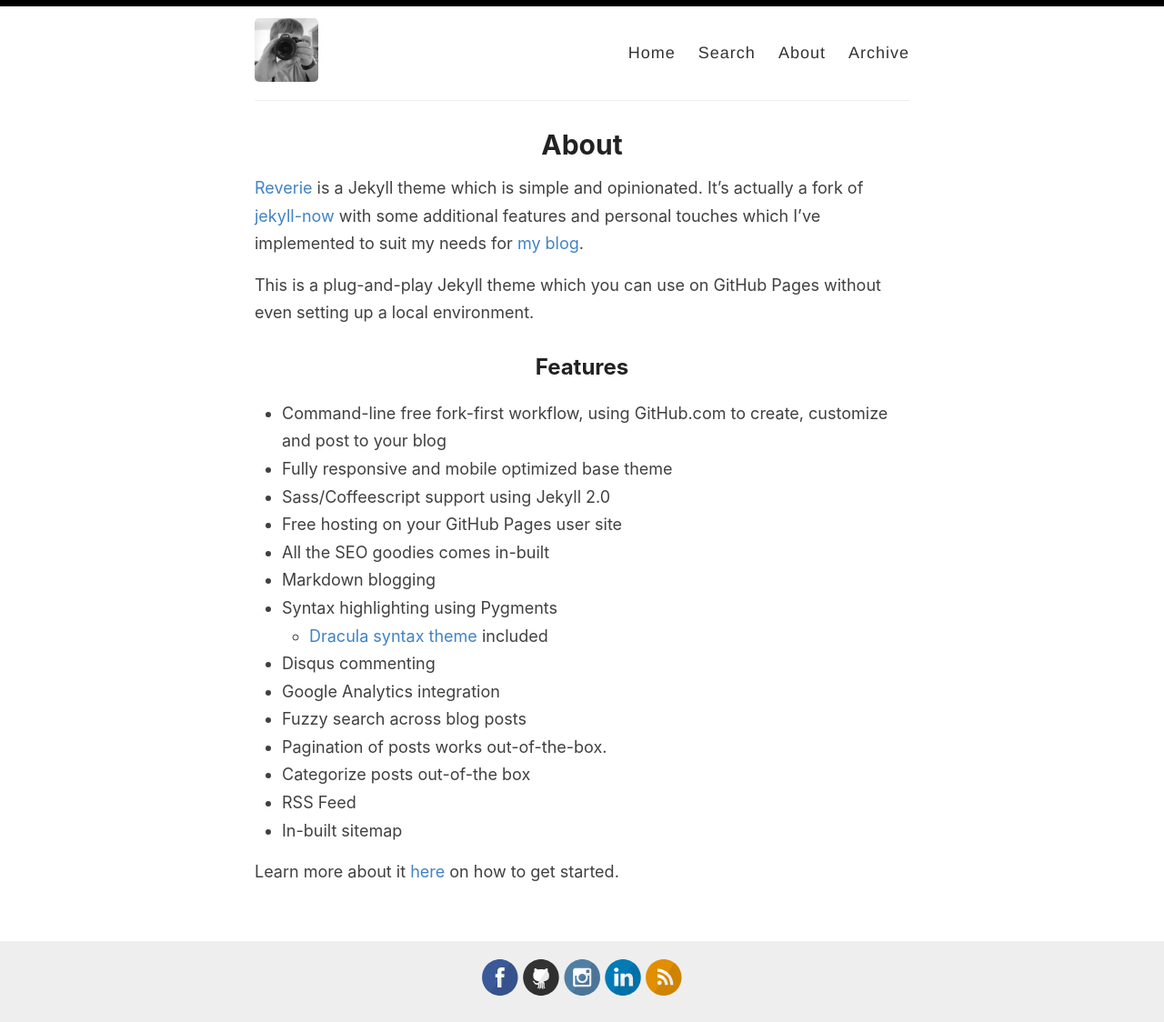
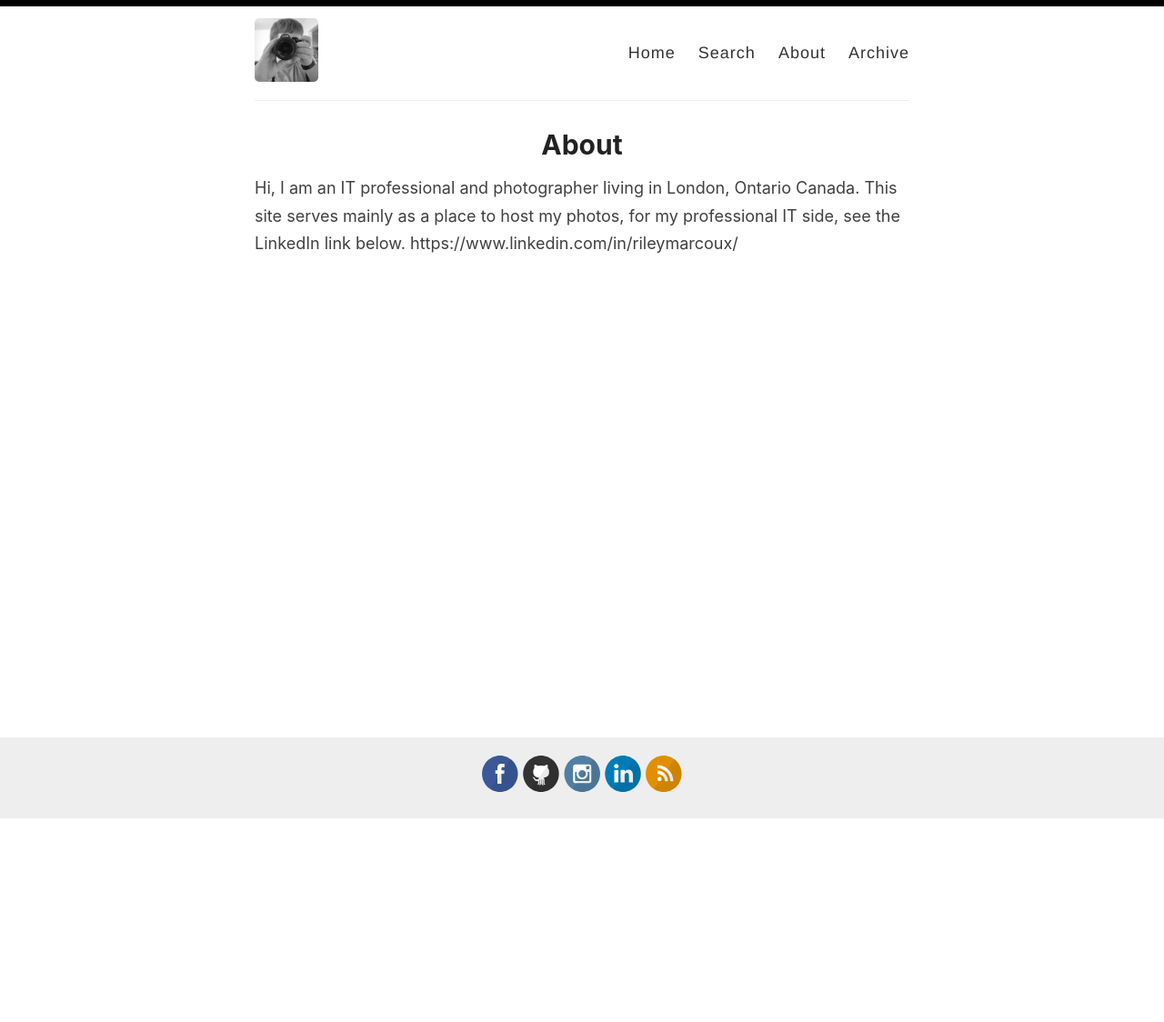
Before and after one commit to trickyhi/Blog, a Jekyll site: the page built from _pages/about.md, in a window 1280 px wide. Shown: the whole page at 91% size. Built offline with Jekyll 4.4.1, drawn with Linux system fonts in a browser that asks for light colours; after the commit the page ends 901 px from its top, so only the background shows below that.

Commit message:
remove tag line from header

```diff
--- a/_layouts/default.html
+++ b/_layouts/default.html
@@ -24,7 +24,6 @@
 
             <div class="site-info">
               <h1 class="site-name"><a href="{{ site.baseurl }}/">{{ site.name }}</a></h1>
-              <p class="site-description">{{ site.description }}</p>
             </div>
 
             <nav>
--- a/_pages/about.md
+++ b/_pages/about.md
@@ -4,26 +4,6 @@ title: About
 permalink: /about/
 ---
 
-[Reverie](https://github.com/amitmerchant1990/reverie) is a Jekyll theme which is simple and opinionated. It's actually a fork of [jekyll-now](https://github.com/barryclark/jekyll-now) with some additional features and personal touches which I've implemented to suit my needs for [my blog](https://www.amitmerchant.com).
-
-This is a plug-and-play Jekyll theme which you can use on GitHub Pages without even setting up a local environment.
-
-## Features
-
-- Command-line free fork-first workflow, using GitHub.com to create, customize and post to your blog
-- Fully responsive and mobile optimized base theme
-- Sass/Coffeescript support using Jekyll 2.0
-- Free hosting on your GitHub Pages user site
-- All the SEO goodies comes in-built
-- Markdown blogging
-- Syntax highlighting using Pygments
-    - [Dracula syntax theme](https://draculatheme.com/) included
-- Disqus commenting
-- Google Analytics integration
-- Fuzzy search across blog posts
-- Pagination of posts works out-of-the-box.
-- Categorize posts out-of-the box
-- RSS Feed
-- In-built sitemap
-
-Learn more about it [here](https://github.com/amitmerchant1990/reverie) on how to get started.
+Hi,
+I am an IT professional and photographer living in London, Ontario Canada. This site serves mainly as a place to host my photos, for my professional IT side, see the LinkedIn link below.
+https://www.linkedin.com/in/rileymarcoux/
```
